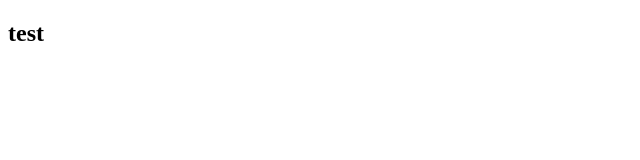
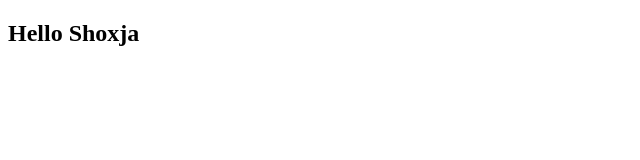
Before and after one commit to ShoxjaxonUZ/dostup, a plain HTML site: page index.html in a window 1280 px wide. Shown: the whole page, without its empty margins (0-640 px from the left). Drawn offline with Linux system fonts and the light colour scheme.

Commit message:
greeting

```diff
--- a/index.html
+++ b/index.html
@@ -10,7 +10,7 @@
 
 <body>
 
-    <h2>test</h2>
+    <h2>Hello Shoxja</h2>
 
 </body>
 
```
